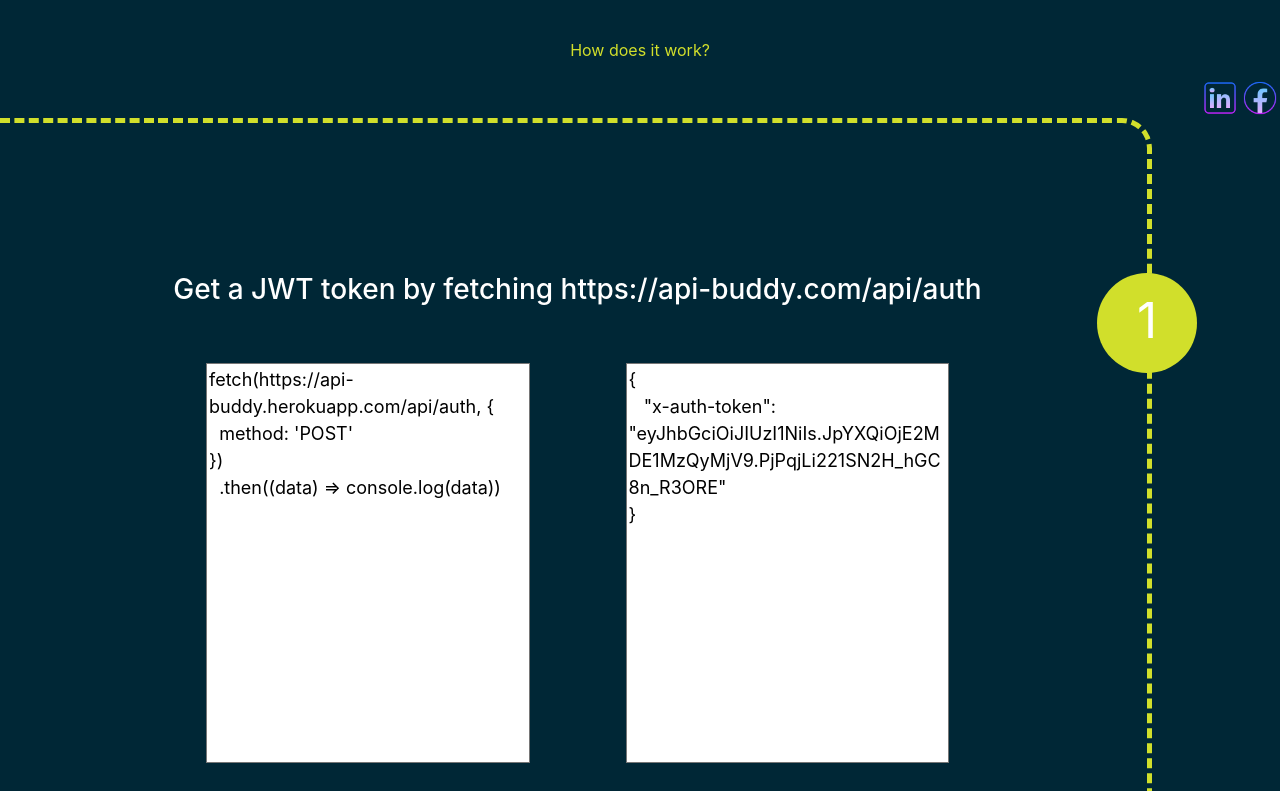
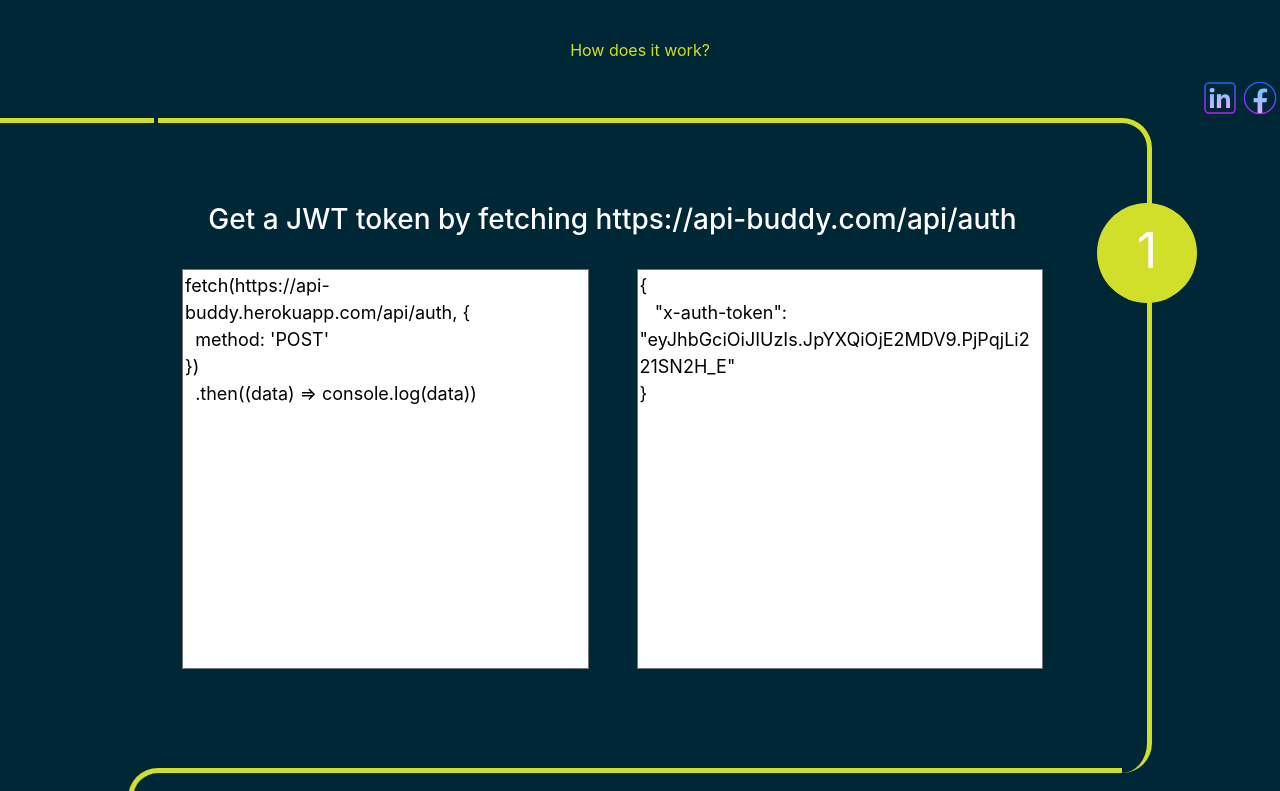
Before and after one commit to SidnevIgor/api-buddy-react, a React (Create React App) app: page / in a window 1280 px wide. Shown: the part 3089-3880 px from the top of the page. Built offline with nearby package versions, Linux system fonts and the light colour scheme; no server answers.

Commit message:
changing widths

```diff
--- a/src/components/add-footer.jsx
+++ b/src/components/add-footer.jsx
@@ -5,7 +5,7 @@ export default class AddFooter extends Component {
   state = {
     query: "fetch(https://api-buddy.herokuapp.com/api/auth, {\n  method: 'POST'\n})\n  .then((data) => console.log(data))",
     items: {
-      'x-auth-token':'eyJhbGciOiJIUzI1NiIs.JpYXQiOjE2MDE1MzQyMjV9.PjPqjLi221SN2H_hGC8n_R3ORE'
+      'x-auth-token':'eyJhbGciOiJIUzIs.JpYXQiOjE2MDV9.PjPqjLi221SN2H_E'
     },
     itemsNew: "fetch(https://api-buddy.herokuapp.com/api/auth/customers/1, {\n  method: 'GET',\n  headers: {\n     x-auth-token: eyJhbGciOiJIUzI1NiIs.JpYXQiOjE2MDE1MzQyMjV9.PjPqjLi221SN2H_hGC8n_R3ORE\n  }\n}).then((data) => console.log(data))",
     itemsAnswer: {
@@ -27,16 +27,16 @@ export default class AddFooter extends Component {
             <h3>Get a JWT token by fetching https://api-buddy.com/api/auth</h3>
               <div className="d-flex justify-content-center">
 
-                <textarea type='text' style={{ height: "400px", width: "500px", backgroundColor: 'white', color: 'black', resize: "none", fontSize: "18px" }}
+                <textarea type='text' style={{ height: "400px", width: "600px", backgroundColor: 'white', color: 'black', resize: "none", fontSize: "18px" }}
                   data-gramm_editor = "false"
-                  className = "m-5"
+                  className = "m-4"
                   value = { this.state.query }
                   onChange = {(event) => this.handleChange(event)}
                 ></textarea>
 
-              <textarea type='text' style={{ height: "400px", width: "500px", backgroundColor: 'white', color: 'black', resize: "none", fontSize: "18px" }}
+              <textarea type='text' style={{ height: "400px", width: "600px", backgroundColor: 'white', color: 'black', resize: "none", fontSize: "18px" }}
                   data-gramm_editor = "false"
-                  className = "m-5"
+                  className = "m-4"
                   value = { pretifyCode({}, this.state.items) }
                   onChange = {() => {}}
                 ></textarea>
@@ -48,7 +48,7 @@ export default class AddFooter extends Component {
               Fetch a resource with a Header parameter 'x-auth-token'
             </h3>
             <div className = "d-flex justify-content-center">
-              <textarea type='text' style={{ height: "400px", width: "100%", backgroundColor: 'white', color: 'black', resize: "none", fontSize: "18px" }}
+              <textarea type='text' style={{ height: "400px", width: "70%", backgroundColor: 'white', color: 'black', resize: "none", fontSize: "18px" }}
                   data-gramm_editor = "false"
                   className = "m-5"
                   value = { this.state.itemsNew }
@@ -59,7 +59,7 @@ export default class AddFooter extends Component {
           <p>
             <h3>Get a resulting JSON</h3>
             <div className = "d-flex justify-content-center">
-              <textarea type='text' style={{ height: "400px", width: "100%", backgroundColor: 'white', color: 'black', resize: "none", fontSize: "18px" }}
+              <textarea type='text' style={{ height: "400px", width: "40%", backgroundColor: 'white', color: 'black', resize: "none", fontSize: "18px" }}
                   data-gramm_editor = "false"
                   className = "m-5"
                   value = { pretifyCode({},this.state.itemsAnswer) }
--- a/src/components/app.jsx
+++ b/src/components/app.jsx
@@ -6,6 +6,7 @@ import RoutesDisplay from './routesDisplay';
 import Fetching from './fetching';
 import Footer from './footer';
 import AddFooter from './add-footer';
+import fetchData from '../services/fetchData';
 
 class App extends Component {
   state = {
@@ -16,6 +17,11 @@ class App extends Component {
       {id: 4, value: 4}
     ]
   };
+  constructor() {
+    super();
+    fetchData('customers','GET').then(() => {
+    });
+  }
   handleDelete = (counterId) => {
     this.setState({
       counters: this.state.counters.filter((counter) => counter.id !== counterId)
--- a/src/components/index.css
+++ b/src/components/index.css
@@ -8,10 +8,10 @@
 }
 
 .middle-align p {
-  border-top: 5px dashed;
+  border-top: 5px solid;
   border-color: #D1DF2B !important;
   margin: 0;
-  padding: 150px;
+  padding: 80px;
   counter-increment: section;
   position: relative;
   color: white;
@@ -46,14 +46,14 @@
   font-size: 310%;
 }
 .middle-align p:nth-child(even) {
-  border-left: 5px dashed;
+  border-left: 5px solid;
   border-top-left-radius: 30px;
   border-bottom-left-radius: 30px;
   margin-right: 30px;
   padding-right: 0;
 }
 .middle-align p:nth-child(odd) {
-  border-right: 5px dashed;
+  border-right: 5px solid;
   border-top-right-radius: 30px;
   border-bottom-right-radius: 30px;
   margin-left: 30px;
@@ -75,7 +75,7 @@
 }
 .add-border {
   position: inline-block;
-  border-top: 5px dashed;
+  border-top: 5px solid;
   border-color: #D1DF2B !important;
   width: 12%;
   height: 0;
```
